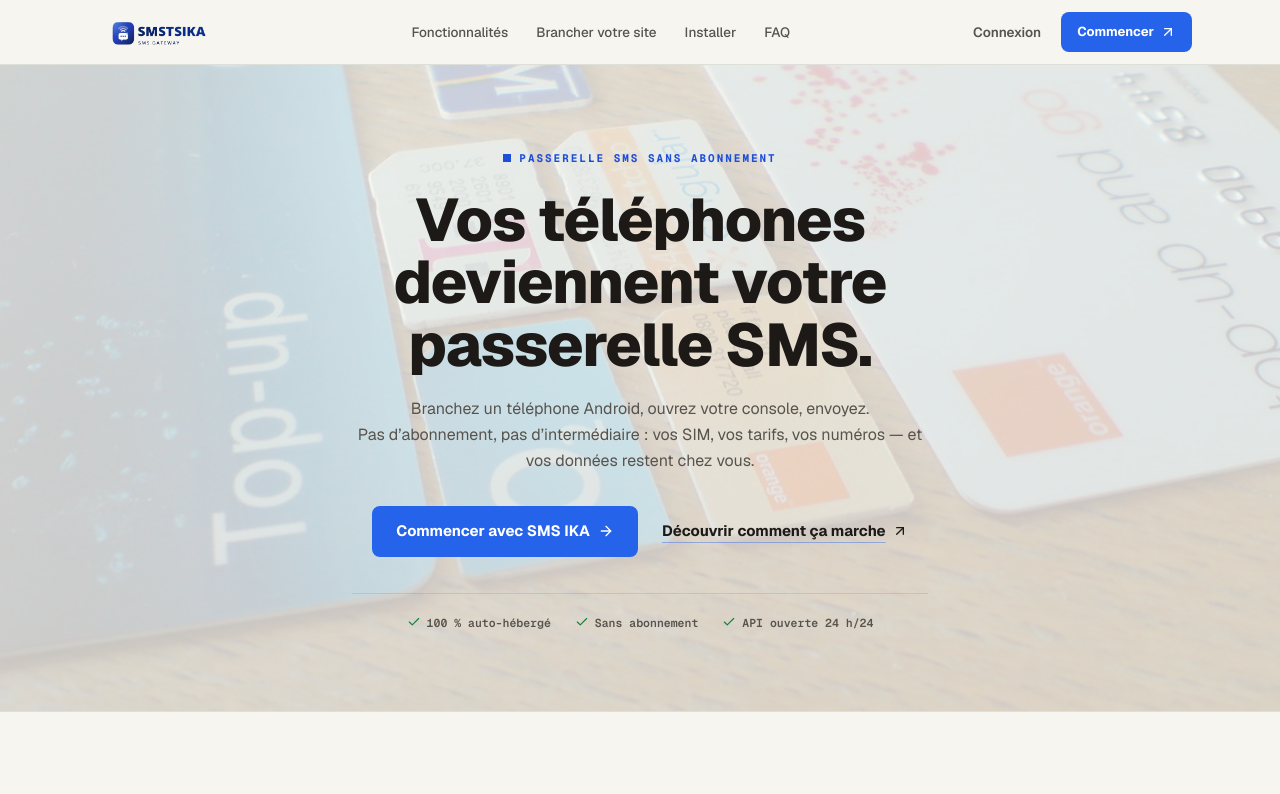
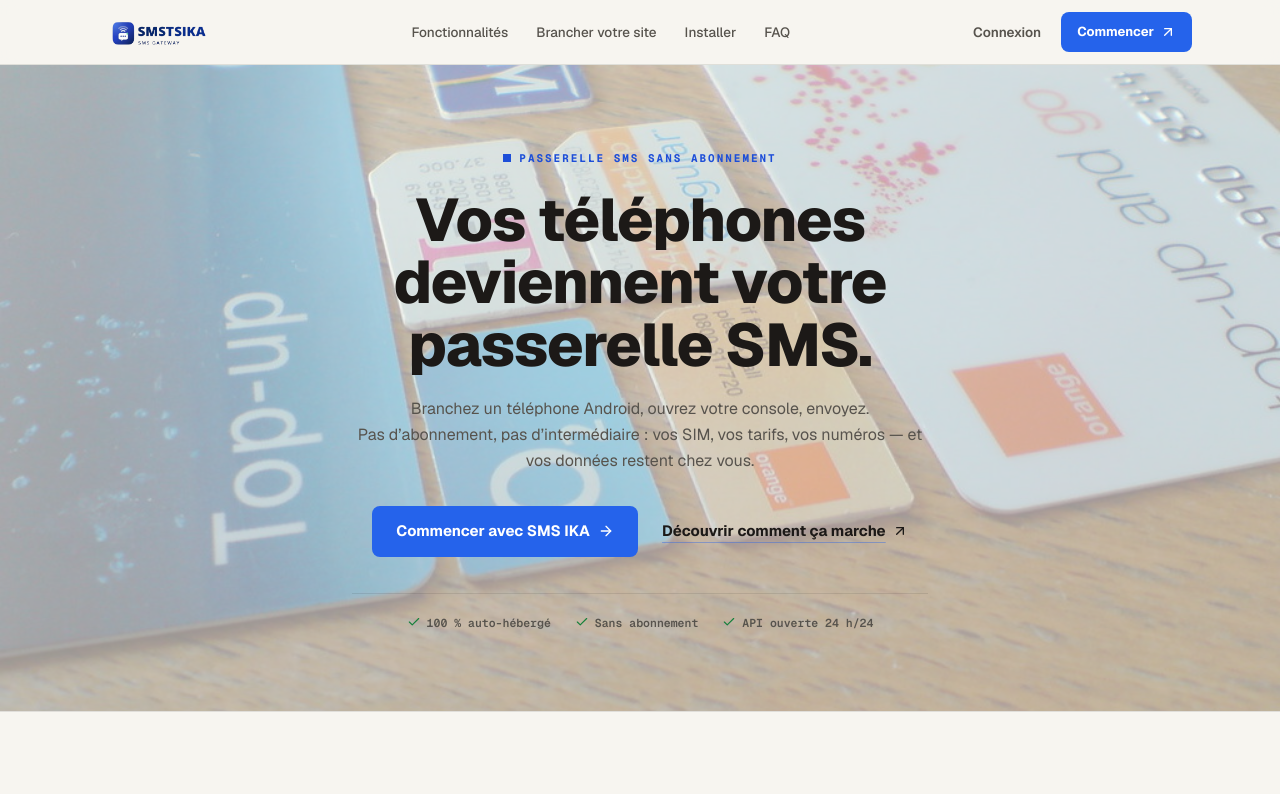
Before and after one commit to mitiarj05/SmsGateway, a Next.js app in the folder sms-gateway-server/: page / in a window 1280 px wide. Shown: the top 794 px of the page. Built offline with nearby package versions, Linux system fonts and the light colour scheme; no server answers.

Commit message:
hero accueil: photo des cartes SIM plus presente (voile papier 80% → 60%)

```diff
--- a/sms-gateway-server/composants/accueil/HeroAccueil.tsx
+++ b/sms-gateway-server/composants/accueil/HeroAccueil.tsx
@@ -7,7 +7,7 @@
 export default function HeroAccueil() {
   return (
     <section className="relative overflow-hidden border-b border-[#1C1917]/10">
-      {/* Photo en fond, à peine visible */}
+      {/* Photo en fond, plus présente sous le voile papier */}
       <div className="absolute inset-0" aria-hidden="true">
         <Image
           src="/images/cartes-sim.jpg"
@@ -17,7 +17,7 @@
           sizes="100vw"
           className="object-cover"
         />
-        <div className="absolute inset-0 bg-[#F7F5F0]/80" />
+        <div className="absolute inset-0 bg-[#F7F5F0]/60" />
       </div>
 
       <div className="relative mx-auto max-w-3xl px-6 pb-20 pt-14 text-center md:pt-20 lg:px-8">
```
